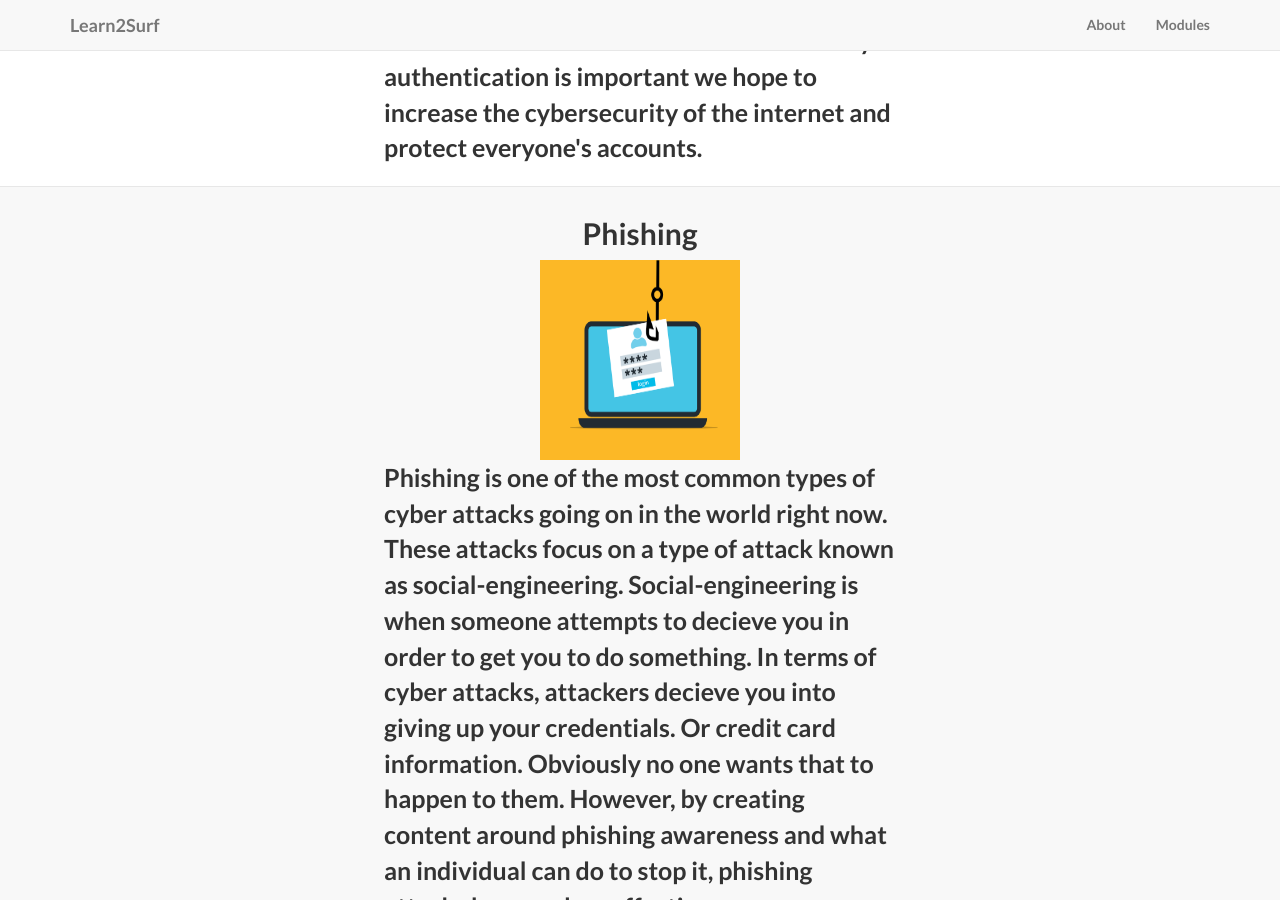
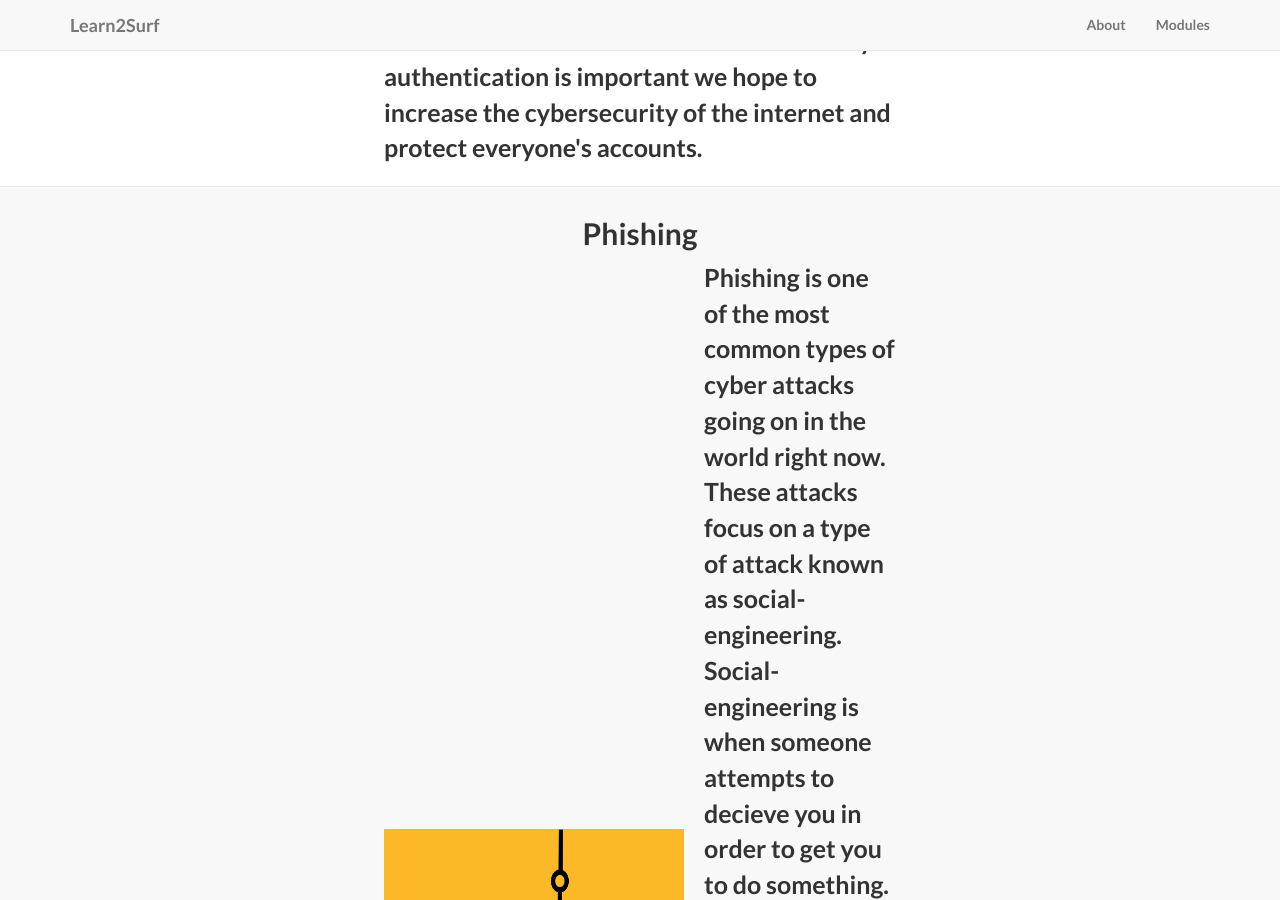
Before and after one commit to Konnor-Filip/Learn2Surf, a Jekyll site: the page built from index.html, in a window 1280 px wide and 900 px high, scrolled down 2512 px. Built offline with Jekyll 4.4.1, drawn with Linux system fonts in a browser that asks for light colours.

Commit message:
image styling

```diff
--- a/index.html
+++ b/index.html
@@ -69,10 +69,14 @@ subTitle: Teaching Students to Surf the web
             <div style="text-align: center;">
                 <h2>Phishing</h2>
             </div>
+            <div style="display: flex; align-items: center; justify-content: center;">
                 <div>
-                <img src="img/phishing.png" alt="Phishing" style="display: block; margin-left:auto; margin-right: auto; width: 200px; height: 200px;">
+                    <img src="img/phishing.png" alt="Phishing" style="display: block; margin-left:0; margin-right: auto; width: 300px; height: 300px; align-items: right; flex-basis: 40%;">
                 </div>
-                <p>Phishing is one of the most common types of cyber attacks going on in the world right now. These attacks focus on a type of attack known as social-engineering. Social-engineering is when someone attempts to decieve you in order to get you to do something. In terms of cyber attacks, attackers decieve you into giving up your credentials. Or credit card information. Obviously no one wants that to happen to them. However, by creating content around phishing awareness and what an individual can do to stop it, phishing attacks become less effective.</p>
+                <div style="padding-left: 20px;">
+                    <p>Phishing is one of the most common types of cyber attacks going on in the world right now. These attacks focus on a type of attack known as social-engineering. Social-engineering is when someone attempts to decieve you in order to get you to do something. In terms of cyber attacks, attackers decieve you into giving up your credentials. Or credit card information. Obviously no one wants that to happen to them. However, by creating content around phishing awareness and what an individual can do to stop it, phishing attacks become less effective.</p>
+                </div>
+            </div>
             </div>
             <h3>Malware</h3>
             <img src="img/malware.png" alt="Malware">
```
